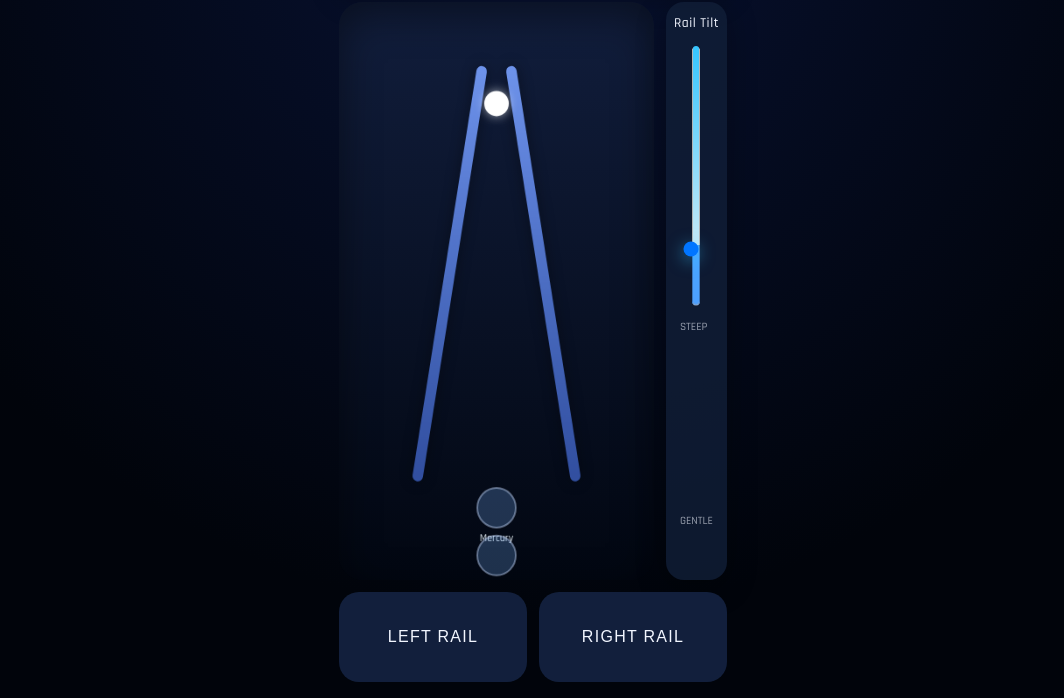
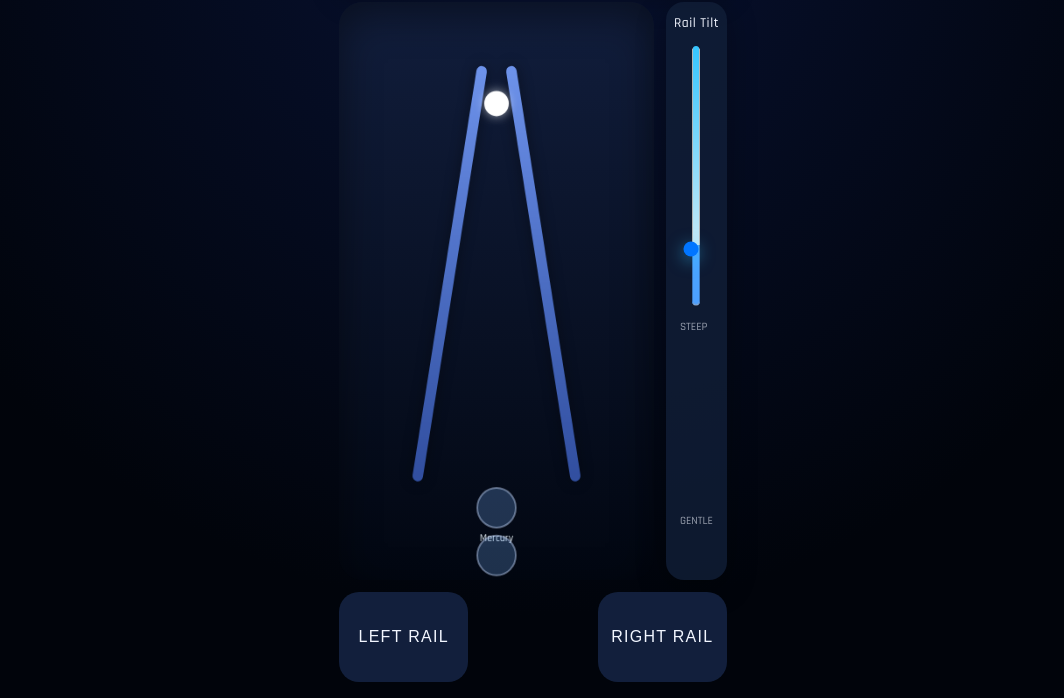
Before and after one commit to dawallin/SpaceBall, a website with bundled scripts: page index.html in a window 1280 px wide. Shown: the part 102-800 px from the top of the page, without its empty margins (107-1171 px from the left). Built offline with nearby package versions, Linux system fonts and the light colour scheme.

Commit message:
Adjust touch pad layout spacing

```diff
--- a/src/style.css
+++ b/src/style.css
@@ -122,13 +122,14 @@ body {
 }
 
 .touch-zones {
-  display: grid;
-  grid-template-columns: 1fr 1fr;
-  gap: 12px;
+  display: flex;
+  justify-content: space-between;
+  gap: 0;
 }
 
 .touch-pad {
   position: relative;
+  flex: 0 0 33.333%;
   border: none;
   border-radius: 20px;
   background: rgba(20, 35, 66, 0.9);
```
